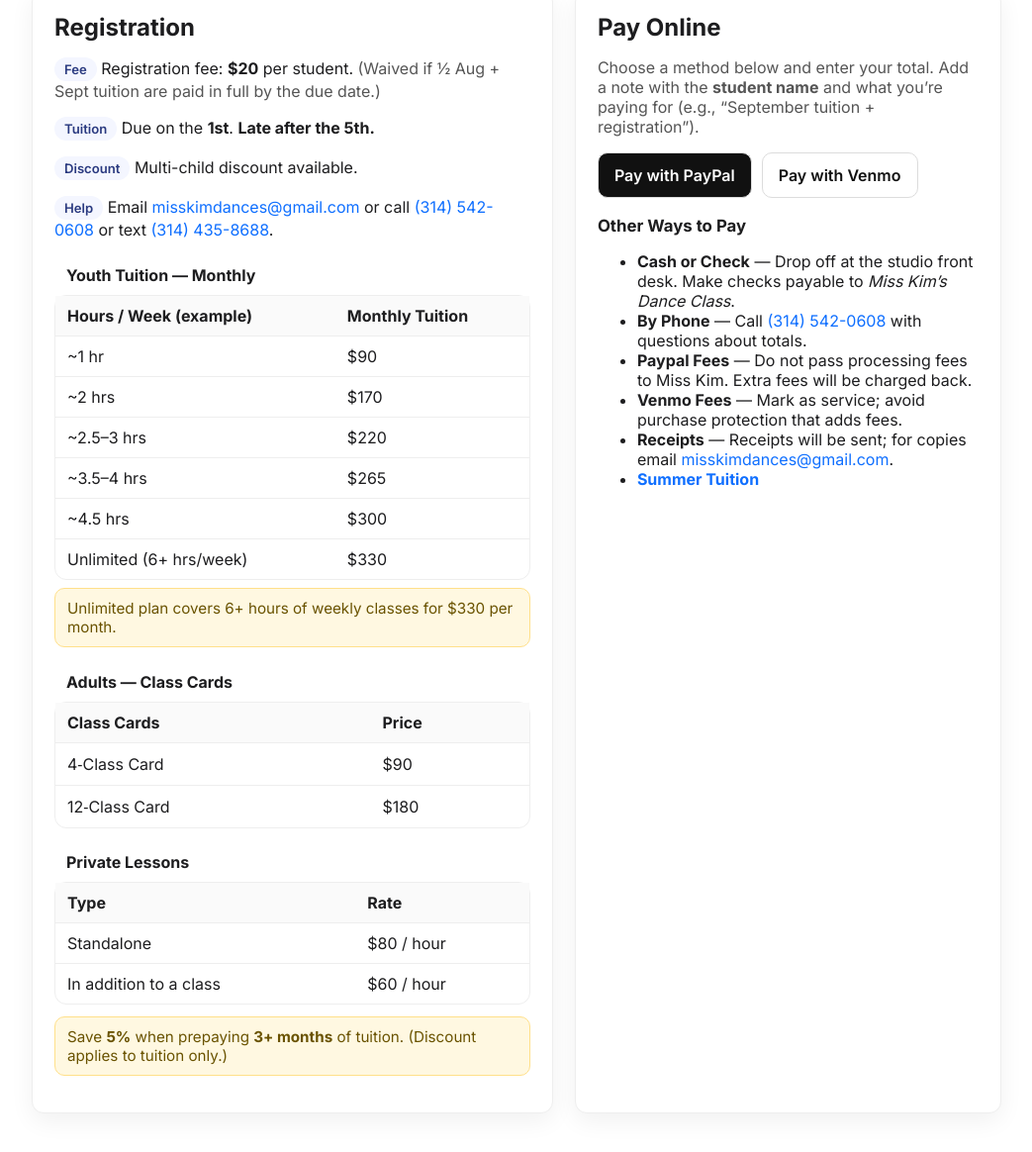
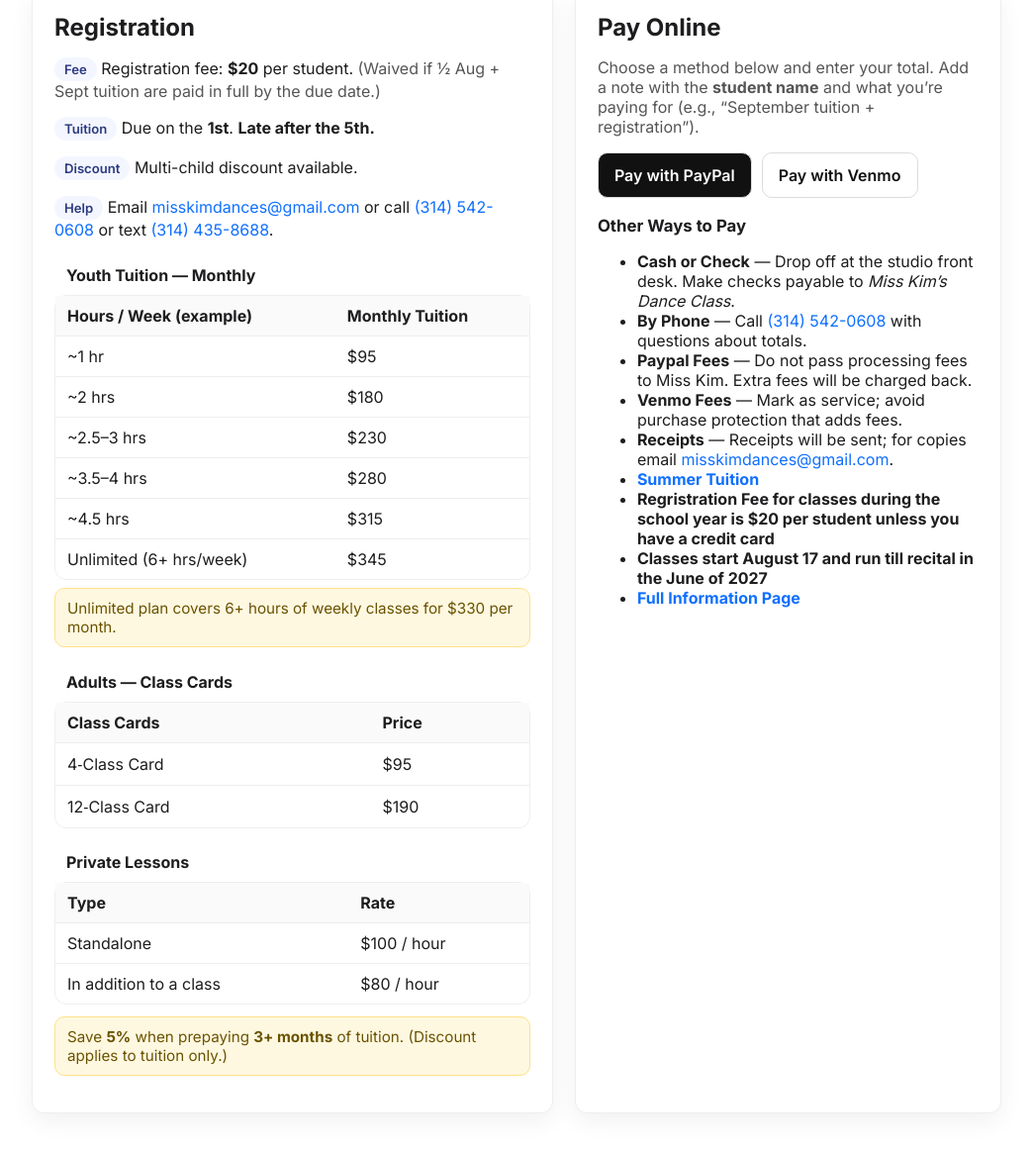
Before and after one commit to trampoline22758/project-dance-class, a website: page tuition.html in a window 1280 px wide. Shown: the part 182-1346 px from the top of the page at 99% size, without its empty margins (118-1161 px from the left). Drawn offline with Linux system fonts and the light colour scheme.

Commit message:
Maintenence

```diff
--- a/tuition.html
+++ b/tuition.html
@@ -253,12 +253,12 @@
                             <tr><th scope="col">Hours / Week (example)</th><th scope="col">Monthly Tuition</th></tr>
                         </thead>
                         <tbody>
-                            <tr><td>~1 hr</td><td>$90</td></tr>
-                            <tr><td>~2 hrs</td><td>$170</td></tr>
-                            <tr><td>~2.5–3 hrs</td><td>$220</td></tr>
-                            <tr><td>~3.5–4 hrs</td><td>$265</td></tr>
-                            <tr><td>~4.5 hrs</td><td>$300</td></tr>
-                            <tr><td>Unlimited (6+ hrs/week)</td><td>$330</td></tr>
+                            <tr><td>~1 hr</td><td>$95</td></tr>
+                            <tr><td>~2 hrs</td><td>$180</td></tr>
+                            <tr><td>~2.5–3 hrs</td><td>$230</td></tr>
+                            <tr><td>~3.5–4 hrs</td><td>$280</td></tr>
+                            <tr><td>~4.5 hrs</td><td>$315</td></tr>
+                            <tr><td>Unlimited (6+ hrs/week)</td><td>$345</td></tr>
                         </tbody>
                     </table>
                 </div>
@@ -271,8 +271,8 @@
                             <tr><th scope="col">Class Cards</th><th scope="col">Price</th></tr>
                         </thead>
                         <tbody>
-                            <tr><td>4‑Class Card</td><td>$90</td></tr>
-                            <tr><td>12‑Class Card</td><td>$180</td></tr>
+                            <tr><td>4‑Class Card</td><td>$95</td></tr>
+                            <tr><td>12‑Class Card</td><td>$190</td></tr>
                         </tbody>
                     </table>
                 </div>
@@ -284,8 +284,8 @@
                             <tr><th scope="col">Type</th><th scope="col">Rate</th></tr>
                         </thead>
                         <tbody>
-                            <tr><td>Standalone</td><td>$80 / hour</td></tr>
-                            <tr><td>In addition to a class</td><td>$60 / hour</td></tr>
+                            <tr><td>Standalone</td><td>$100 / hour</td></tr>
+                            <tr><td>In addition to a class</td><td>$80 / hour</td></tr>
                         </tbody>
                     </table>
                 </div>
@@ -318,6 +318,9 @@
                     <li><strong>Venmo Fees</strong> — Mark as service; avoid purchase protection that adds fees.</li>
                     <li><strong>Receipts</strong> — Receipts will be sent; for copies email <a href="mailto:misskimdances@gmail.com">misskimdances@gmail.com</a>.</li>
                     <li><strong><a href="/essentials/summertuition.pdf">Summer Tuition</a></strong></li>
+                    <li><strong>Regristration Fee for classes during the school year is $20 per student unless you have a credit card</strong></li>
+                    <li><strong>Classes start August 17 and run till recital in the June of 2027</strong></li>
+                    <li><strong><a href="/essentials/informationpage.pdf">Full Information Page</a></strong></li>
                 </ul>
             </article>
         </section>
```
Also changed, not shown: index.html (+1 -1 lines), 1 other file.
